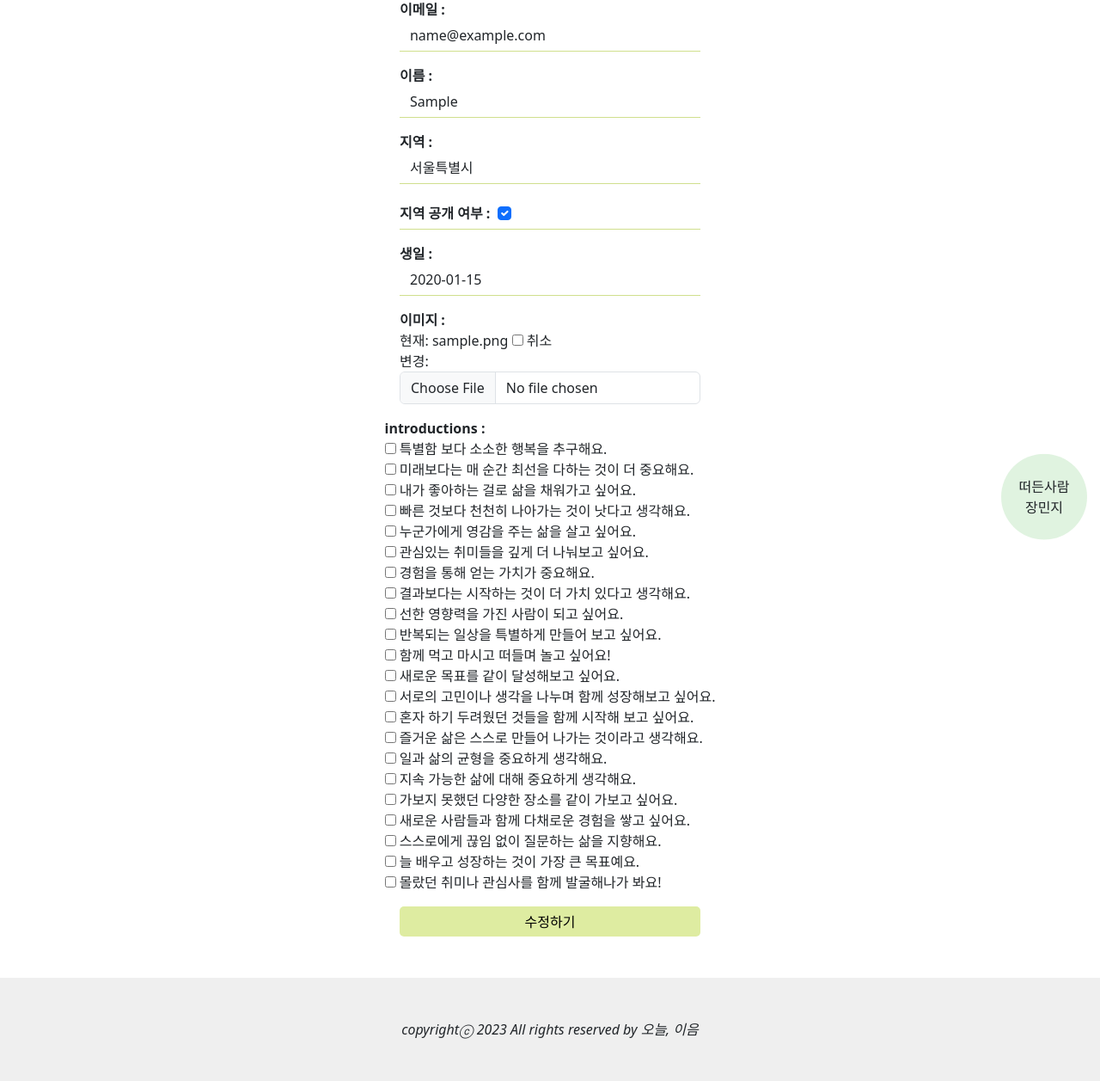
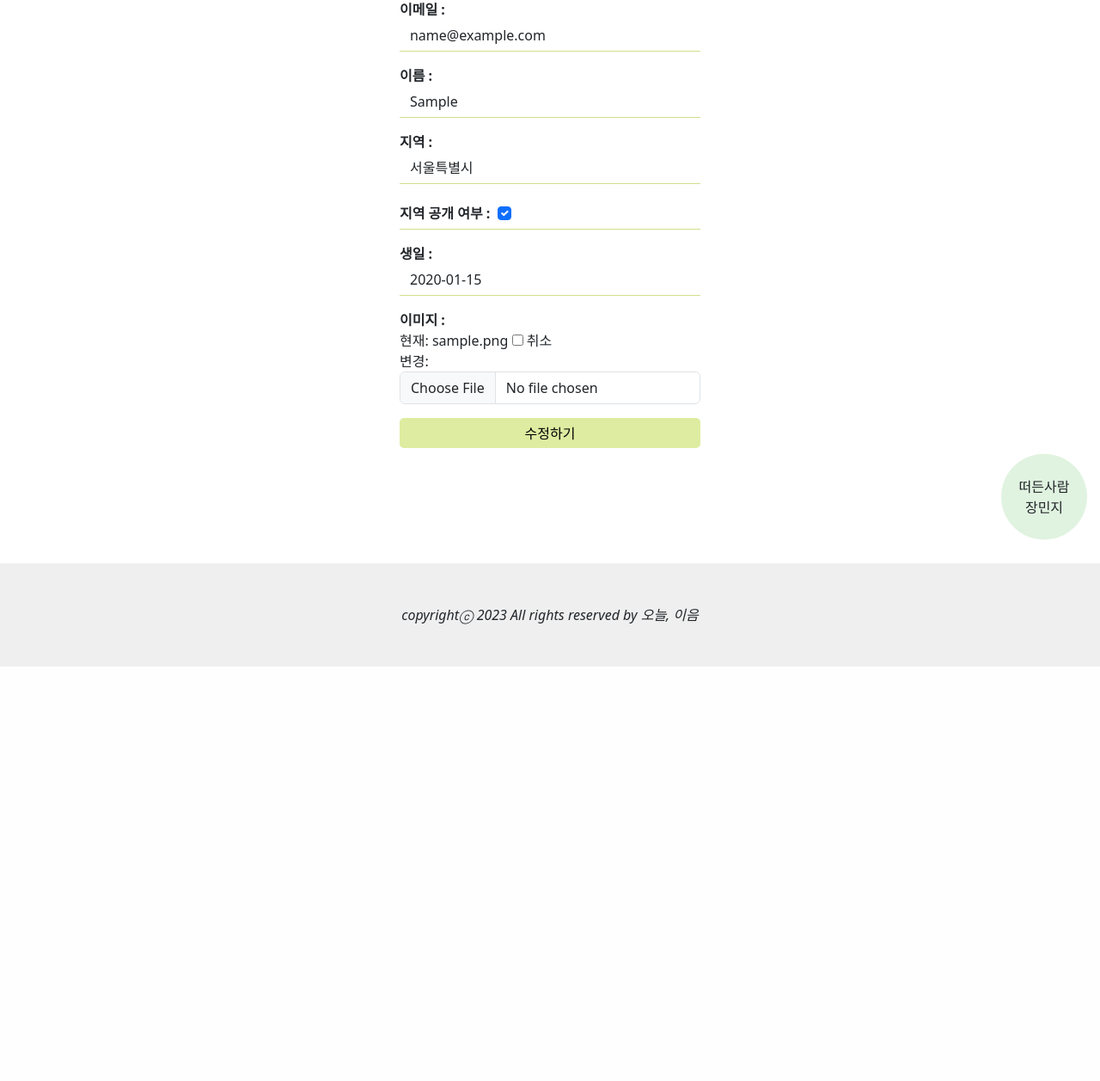
Before and after one commit to skysky44/ieum, a Django app: page /accounts/update/ in a window 1280 px wide. Shown: the part 119-1376 px from the top of the page at 86% size. After the commit the page ends 894 px from the top, so only its background shows below. Run offline with Django 3.2, Linux system fonts and the light colour scheme; a user stored in the database is signed in; tables that the repository leaves empty hold one stand-in row (values such as "Sample post"); some libraries are stand-ins or nearby versions; some web fonts are replaced.

Commit message:
Revert "[FIXED]Fixed/all"

```diff
--- a/accounts/forms.py
+++ b/accounts/forms.py
@@ -3,28 +3,7 @@ from django.contrib.auth.forms import UserChangeForm, UserCreationForm, Authenti
 from django.contrib.auth import get_user_model
 from .models import User
 import datetime
-SENTENCE_CHOICES = [('특별함 보다 소소한 행복을 추구해요.', "특별함 보다 소소한 행복을 추구해요."),
-        ('미래보다는 매 순간 최선을 다하는 것이 더 중요해요.', "미래보다는 매 순간 최선을 다하는 것이 더 중요해요."),
-        ('내가 좋아하는 걸로 삶을 채워가고 싶어요.', "내가 좋아하는 걸로 삶을 채워가고 싶어요."),
-        ('빠른 것보다 천천히 나아가는 것이 낫다고 생각해요.', "빠른 것보다 천천히 나아가는 것이 낫다고 생각해요."),
-        ('누군가에게 영감을 주는 삶을 살고 싶어요.', "누군가에게 영감을 주는 삶을 살고 싶어요."),
-        ('관심있는 취미들을 깊게 더 나눠보고 싶어요.', "관심있는 취미들을 깊게 더 나눠보고 싶어요."),
-        ('경험을 통해 얻는 가치가 중요해요.', "경험을 통해 얻는 가치가 중요해요."),
-        ('결과보다는 시작하는 것이 더 가치 있다고 생각해요.', "결과보다는 시작하는 것이 더 가치 있다고 생각해요."),
-        ('선한 영향력을 가진 사람이 되고 싶어요.', "선한 영향력을 가진 사람이 되고 싶어요."),
-        ('반복되는 일상을 특별하게 만들어 보고 싶어요.', "반복되는 일상을 특별하게 만들어 보고 싶어요."),
-        ('함께 먹고 마시고 떠들며 놀고 싶어요!', "함께 먹고 마시고 떠들며 놀고 싶어요!"),
-        ('새로운 목표를 같이 달성해보고 싶어요.', "새로운 목표를 같이 달성해보고 싶어요."),
-        ('서로의 고민이나 생각을 나누며 함께 성장해보고 싶어요.', "서로의 고민이나 생각을 나누며 함께 성장해보고 싶어요."),
-        ('혼자 하기 두려웠던 것들을 함께 시작해 보고 싶어요.', "혼자 하기 두려웠던 것들을 함께 시작해 보고 싶어요."),
-        ('즐거운 삶은 스스로 만들어 나가는 것이라고 생각해요.', "즐거운 삶은 스스로 만들어 나가는 것이라고 생각해요."),
-        ('일과 삶의 균형을 중요하게 생각해요.', "일과 삶의 균형을 중요하게 생각해요."),
-        ('지속 가능한 삶에 대해 중요하게 생각해요.', "지속 가능한 삶에 대해 중요하게 생각해요."),
-        ('가보지 못했던 다양한 장소를 같이 가보고 싶어요.', "가보지 못했던 다양한 장소를 같이 가보고 싶어요."),
-        ('새로운 사람들과 함께 다채로운 경험을 쌓고 싶어요.', "새로운 사람들과 함께 다채로운 경험을 쌓고 싶어요."),
-        ('스스로에게 끊임 없이 질문하는 삶을 지향해요.', "스스로에게 끊임 없이 질문하는 삶을 지향해요."),
-        ('늘 배우고 성장하는 것이 가장 큰 목표예요.', "늘 배우고 성장하는 것이 가장 큰 목표예요."),
-        ('몰랐던 취미나 관심사를 함께 발굴해나가 봐요!', "몰랐던 취미나 관심사를 함께 발굴해나가 봐요!")]
+
 
 class CustomUserCreationForm(UserCreationForm):
     username = forms.CharField(
@@ -117,7 +96,28 @@ class CustomUserCreationForm(UserCreationForm):
             }
         ),
     )
-
+    SENTENCE_CHOICES = [('특별함 보다 소소한 행복을 추구해요.', "특별함 보다 소소한 행복을 추구해요."),
+        ('미래보다는 매 순간 최선을 다하는 것이 더 중요해요.', "미래보다는 매 순간 최선을 다하는 것이 더 중요해요."),
+        ('내가 좋아하는 걸로 삶을 채워가고 싶어요.', "내가 좋아하는 걸로 삶을 채워가고 싶어요."),
+        ('빠른 것보다 천천히 나아가는 것이 낫다고 생각해요.', "빠른 것보다 천천히 나아가는 것이 낫다고 생각해요."),
+        ('누군가에게 영감을 주는 삶을 살고 싶어요.', "누군가에게 영감을 주는 삶을 살고 싶어요."),
+        ('관심있는 취미들을 깊게 더 나눠보고 싶어요.', "관심있는 취미들을 깊게 더 나눠보고 싶어요."),
+        ('경험을 통해 얻는 가치가 중요해요.', "경험을 통해 얻는 가치가 중요해요."),
+        ('결과보다는 시작하는 것이 더 가치 있다고 생각해요.', "결과보다는 시작하는 것이 더 가치 있다고 생각해요."),
+        ('선한 영향력을 가진 사람이 되고 싶어요.', "선한 영향력을 가진 사람이 되고 싶어요."),
+        ('반복되는 일상을 특별하게 만들어 보고 싶어요.', "반복되는 일상을 특별하게 만들어 보고 싶어요."),
+        ('함께 먹고 마시고 떠들며 놀고 싶어요!', "함께 먹고 마시고 떠들며 놀고 싶어요!"),
+        ('새로운 목표를 같이 달성해보고 싶어요.', "새로운 목표를 같이 달성해보고 싶어요."),
+        ('서로의 고민이나 생각을 나누며 함께 성장해보고 싶어요.', "서로의 고민이나 생각을 나누며 함께 성장해보고 싶어요."),
+        ('혼자 하기 두려웠던 것들을 함께 시작해 보고 싶어요.', "혼자 하기 두려웠던 것들을 함께 시작해 보고 싶어요."),
+        ('즐거운 삶은 스스로 만들어 나가는 것이라고 생각해요.', "즐거운 삶은 스스로 만들어 나가는 것이라고 생각해요."),
+        ('일과 삶의 균형을 중요하게 생각해요.', "일과 삶의 균형을 중요하게 생각해요."),
+        ('지속 가능한 삶에 대해 중요하게 생각해요.', "지속 가능한 삶에 대해 중요하게 생각해요."),
+        ('가보지 못했던 다양한 장소를 같이 가보고 싶어요.', "가보지 못했던 다양한 장소를 같이 가보고 싶어요."),
+        ('새로운 사람들과 함께 다채로운 경험을 쌓고 싶어요.', "새로운 사람들과 함께 다채로운 경험을 쌓고 싶어요."),
+        ('스스로에게 끊임 없이 질문하는 삶을 지향해요.', "스스로에게 끊임 없이 질문하는 삶을 지향해요."),
+        ('늘 배우고 성장하는 것이 가장 큰 목표예요.', "늘 배우고 성장하는 것이 가장 큰 목표예요."),
+        ('몰랐던 취미나 관심사를 함께 발굴해나가 봐요!', "몰랐던 취미나 관심사를 함께 발굴해나가 봐요!")]
     introductions = forms.MultipleChoiceField(
         choices=SENTENCE_CHOICES,
         widget=forms.CheckboxSelectMultiple,
@@ -139,7 +139,7 @@ class CustomUserCreationForm(UserCreationForm):
     class Meta(UserChangeForm.Meta):
         model = get_user_model()
         fields = ('username', 'first_name', 'birthday', 'email',
-                'image', 'password1', 'password2', 'region', 'privacy', 'introductions')
+                  'image', 'password1', 'password2', 'region', 'privacy', 'introductions')
 
 
 class CustomUserChangeForm(UserChangeForm):
@@ -205,13 +205,9 @@ class CustomUserChangeForm(UserChangeForm):
     )
     password = None
 
-    introductions = forms.MultipleChoiceField(
-        choices=SENTENCE_CHOICES,
-        widget=forms.CheckboxSelectMultiple,
-    )
     class Meta(UserChangeForm.Meta):
         model = get_user_model()
-        fields = ('email', 'first_name', 'region', 'privacy', 'birthday', 'image', 'introductions')
+        fields = ('email', 'first_name', 'region', 'privacy', 'birthday', 'image')
 
 
 class CustomAuthenticationForm(AuthenticationForm):
--- a/accounts/templates/accounts/search_results.html
+++ b/accounts/templates/accounts/search_results.html
@@ -8,11 +8,11 @@
         <li id="track-{{ forloop.counter }}" class="track-item">
           <img style="width:50px;" src="{{ track.album.images.0.url }}" alt="{{ track.album.name }}">
           <span>{{ track.name }}</span>
-          <a href="#" class="play-track profile--music--btn2 ms-2" data-src="{{ track.preview_url }}">재생</a>
+          <a href="#" class="play-track" data-src="{{ track.preview_url }}">재생</a>
           <input type="checkbox" name="selected_tracks[]" value="{{ track.id }}" onchange="checkSelectedCheckboxes(this)">
         </li>
       {% endfor %}
-      <button type="submit" class="save-button profile--music--close--btn" disabled>저장</button>
+      <button type="submit" class="save-button" disabled>저장</button>
     </form>
   </ul>
   {% endif %}
--- a/accounts/templates/accounts/update.html
+++ b/accounts/templates/accounts/update.html
@@ -46,12 +46,6 @@
           {{ form.image }}
         </div>
       </div>
-      <div class="d-flex flex-column mt-3" style="margin: auto;">
-        <p><strong>introductions : </strong></p>
-        <div>
-          {{ form.introductions }}
-        </div>
-      </div>
     </div>
     <div class="d-flex justify-content-center">
       <input class="update--btn mt-3" type="submit" value="수정하기">
--- a/posts/forms.py
+++ b/posts/forms.py
@@ -128,6 +128,7 @@ class PostReportForm(forms.ModelForm):
         label='허위 신고자에게는  불이익이 발생할 수 있습니다. 신고 내용을 신중하게 생각하셔서, 정확하고 상세하게 기입해 주십시오.',
         widget=forms.Textarea(
             attrs={
+
             }
         )
     )
--- a/posts/templates/posts/index.html
+++ b/posts/templates/posts/index.html
@@ -28,9 +28,7 @@
               <div class="d-flex">
                 <!-- 게시물 내용 -->
                 <div class="posts--img-wrap">
-                  {% for image_url in post.image_urls %}
-                    <img style='width:150px; height:150px;' src="{{ image_url }}" alt="Image">
-                  {% endfor %}
+                    {{ post.content|safe }}
                 </div>
                 <div class="posts--content-wrap">
                   <!-- 카테고리 태그 -->
--- a/posts/templates/posts/search_results.html
+++ b/posts/templates/posts/search_results.html
@@ -2,14 +2,18 @@
 <div id="search-results">
   {% if tracks %}
   <ul>
+    {% comment %} <form method="POST" action="{% url 'posts:create' %}" enctype="multipart/form-data"> {% endcomment %}
+      {% comment %} {% csrf_token %} {% endcomment %}
       {% for track in tracks %}
         <li id="track-{{ forloop.counter }}" class="track-item">
           <img style="width:50px;" src="{{ track.album.images.0.url }}" alt="{{ track.album.name }}">
           <span>{{ track.name }}</span>
-          <a href="#" class="play-track-create detail--music--playbtn" data-src="{{ track.preview_url }}">재생</a>
+          <a href="#" class="play-track-create" data-src="{{ track.preview_url }}">재생</a>
           <input type="checkbox" name="selected_tracks[]" value="{{ track.id }}" onchange="checkSelectedCheckboxes(this)">
         </li>
       {% endfor %}
+      {% comment %} <button type="submit" class="save-button" disabled>저장</button>
+    </form> {% endcomment %}
   </ul>
   {% endif %}
 </div>
```
Also changed, not shown: posts/templates/posts/create.html (+0 -10 lines), posts/views.py (+3 -13 lines), accounts/views.py (line endings or trailing spaces).
